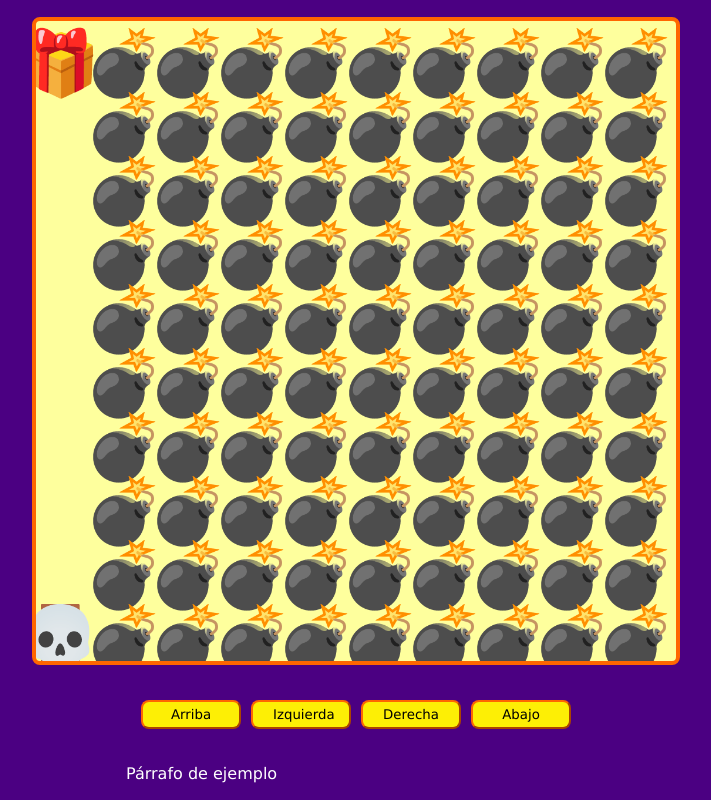
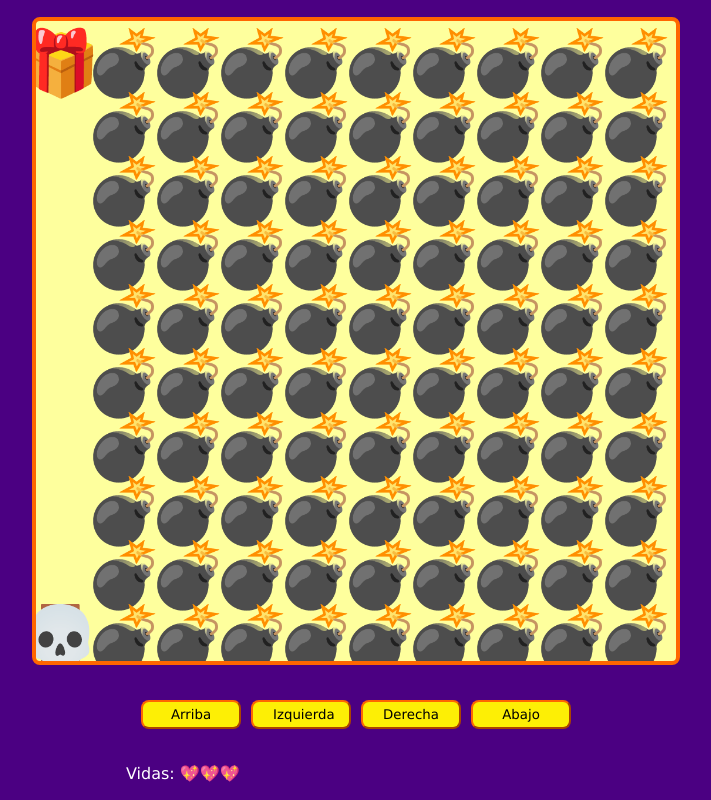
Before and after one commit to Luindex/Boomberman, a plain HTML site: page index.html in a window 1280 px wide. Shown: the whole page, without its empty margins (284-995 px from the left). Drawn offline with Linux system fonts and the light colour scheme.

Commit message:
Agregue vidas iteradas dentro de una Array

```diff
--- a/index.html
+++ b/index.html
@@ -18,7 +18,7 @@
         <button id="down">Abajo</button>
       </div>
       <div class="messages">
-        <p>Párrafo de ejemplo</p>
+        <p>Vidas: <span id="lives"></p>
       </div>
     </div>
     <script src="./src/maps.js"></script>
--- a/src/game.js
+++ b/src/game.js
@@ -4,6 +4,7 @@ const btnUp = document.querySelector("#up")
 const btnLeft = document.querySelector("#left")
 const btnRight = document.querySelector("#right")
 const btnDown = document.querySelector("#down")
+const spanLives = document.querySelector("#lives")
 
 let canvasSize //Es variable el tama;a del cambas
 let elementsSize // Es variable el tama;no del elemento
@@ -57,6 +58,8 @@ function startGame() {
   const mapRowCols = mapRows.map((row) => row.trim().split(""))
   console.log({ map, mapRows, mapRowCols })
 
+  showLives()
+
   enemyPosition = []
 
   game.clearRect(0, 0, canvasSize, canvasSize)
@@ -103,8 +106,6 @@ function levelFail() {
   // Creamos la funcion la funcion para cuando chocamos
   lives-- // si chocamos las vidas van a disminuir
 
-  console.log(`Vidas: ${lives}`)
-
   if (lives <= 0) {
     // si nos quedamos sin vidas
     level = 0 // volvemos al nivel 1
@@ -118,6 +119,14 @@ function levelFail() {
 function gameWin() {
   //Creamos la funcion para acabar el juego
   console.log("Ganaste el juego")
+}
+
+function showLives() {
+  const heartsArray = Array(lives).fill(emojis["HEART"]) // creamos un array [❤,❤,❤]
+  console.log(heartsArray)
+
+  spanLives.innerHTML = "" //Limpiamos las vidas antes de hacer el append
+  heartsArray.forEach((heart) => spanLives.append(heart)) // por cada vida
 }
 
 function movePlayer() {
--- a/src/maps.js
+++ b/src/maps.js
@@ -7,6 +7,7 @@ const emojis = {
   BOMB_COLLISION: "🔥",
   GAME_OVER: "👎",
   WIN: "🏆",
+  HEART: "💖",
 }
 
 const maps = []
```
